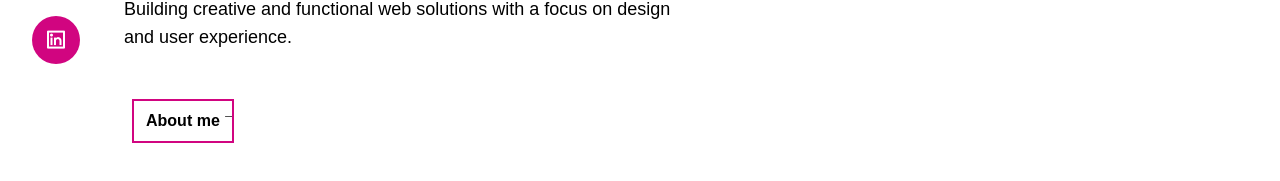
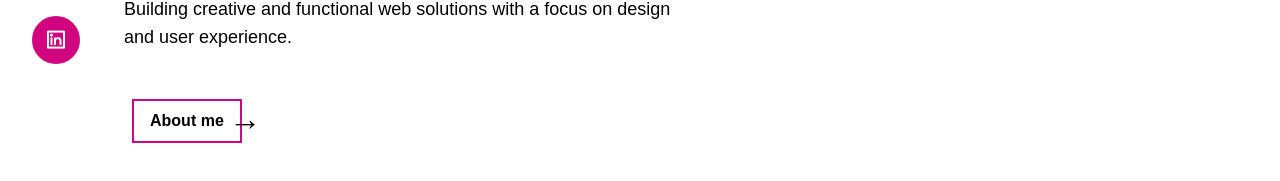
Before and after one commit to kaniz-naqvi/Mehak-Fatima-Naqvi, a React (Vite) app: page / in a window 1280 px wide. Shown: the part 337-518 px from the top of the page. Built offline with nearby package versions, Linux system fonts and the light colour scheme; a web font is replaced by a local one.

Commit message:
completed hero section

```diff
--- a/src/components/Section1/Hero.jsx
+++ b/src/components/Section1/Hero.jsx
@@ -13,9 +13,11 @@ const Hero = () => {
         Building creative and functional web solutions with a focus on design{" "}
         <br /> and user experience.
       </p>
-      <button className="about-me overflow-hidden btn relative border-2 border-[#d10580] p-2 px-3 font-semibold flex items-center gap-5 m-5">
-        About me
-      </button>
+      <div className="about-me-parent relative flex items-center w-auto">
+        <button className="about-me overflow-hidden btn relative border-2 border-[#d10580] p-2 px-4 font-semibold flex items-center gap-5 m-5">
+          About me
+        </button>
+      </div>
     </section>
   );
 };
--- a/src/index.css
+++ b/src/index.css
@@ -31,16 +31,20 @@ h2,
   top: 50%;
   left: 50%;
   transform: translate(-50%, -50%);
-  transition: all 1s ease;
-}
-.about-me::after {
-  content: "→";
-  display: inline-block;
-  position: absolute;
-  top: 2%;
-  left: 90%;
-  z-index: 10;
+  transition: all 0.5s ease;
 }
 .about-me:hover::before {
   margin-left: 0px;
 }
+.about-me-parent::after {
+  content: "→";
+  display: inline-block;
+  font-size: 2em;
+  position: absolute;
+  left: 19%;
+  top: 19%;
+  transition: all 0.5s ease;
+}
+.about-me-parent:hover::after {
+  margin-left: 8px;
+}
```
